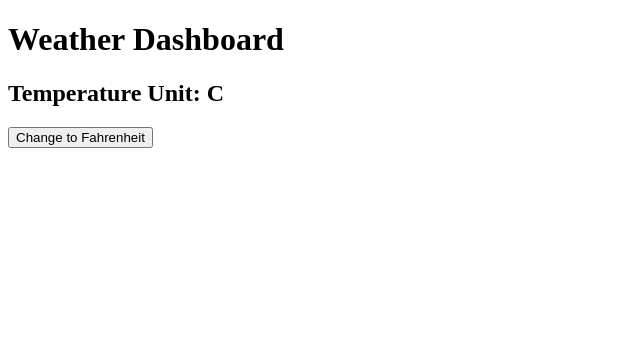
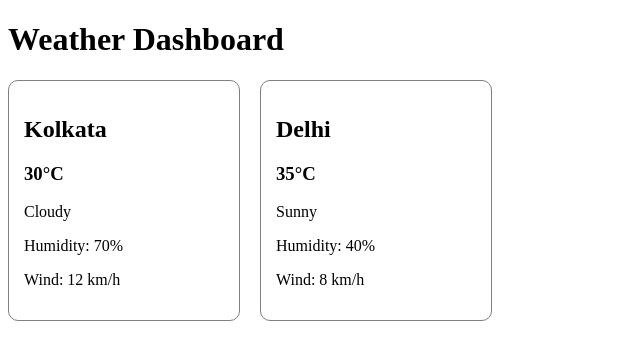
Before and after one commit to Souvik0901/Weather-App, a React (Create React App) app: page / in a window 1280 px wide. Shown: the top 360 px of the page, without its empty margins (0-640 px from the left). Built offline with nearby package versions, Linux system fonts and the light colour scheme.

Commit message:
dashboard UI with city card component

```diff
--- a/src/App.js
+++ b/src/App.js
@@ -1,22 +1,10 @@
-import { useSelector, useDispatch } from "react-redux";
-import { setUnit } from "./redux/weatherSlice";
+import Dashboard from "./pages/Dashboard";
 
 function App() {
 
-  const dispatch = useDispatch();
-  const unit = useSelector(state => state.weather.unit);
-
   return (
     <div>
-
-      <h1>Weather Dashboard</h1>
-
-      <h2>Temperature Unit: {unit}</h2>
-
-      <button onClick={() => dispatch(setUnit("F"))}>
-        Change to Fahrenheit
-      </button>
-
+      <Dashboard/>
     </div>
   );
 }
--- /dev/null
+++ b/src/components/CityCard.jsx
@@ -0,0 +1,28 @@
+function CityCard({ city }) {
+
+  return (
+
+    <div style={{
+      border: "1px solid gray",
+      padding: "15px",
+      width: "200px",
+      borderRadius: "10px"
+    }}>
+
+      <h2>{city.name}</h2>
+
+      <h3>{city.temp}°C</h3>
+
+      <p>{city.condition}</p>
+
+      <p>Humidity: {city.humidity}%</p>
+
+      <p>Wind: {city.wind} km/h</p>
+
+    </div>
+
+  );
+
+}
+
+export default CityCard;
--- /dev/null
+++ b/src/pages/Dashboard.jsx
@@ -0,0 +1,42 @@
+import CityCard from "../components/CityCard";
+
+const cities = [
+  {
+    name: "Kolkata",
+    temp: 30,
+    condition: "Cloudy",
+    humidity: 70,
+    wind: 12
+  },
+  {
+    name: "Delhi",
+    temp: 35,
+    condition: "Sunny",
+    humidity: 40,
+    wind: 8
+  }
+];
+
+function Dashboard() {
+
+  return (
+    <div>
+
+      <h1>Weather Dashboard</h1>
+
+      <div style={{
+        display: "flex",
+        gap: "20px"
+      }}>
+
+        {cities.map((city, index) => (
+          <CityCard key={index} city={city}/>
+        ))}
+
+      </div>
+
+    </div>
+  );
+}
+
+export default Dashboard;
```
